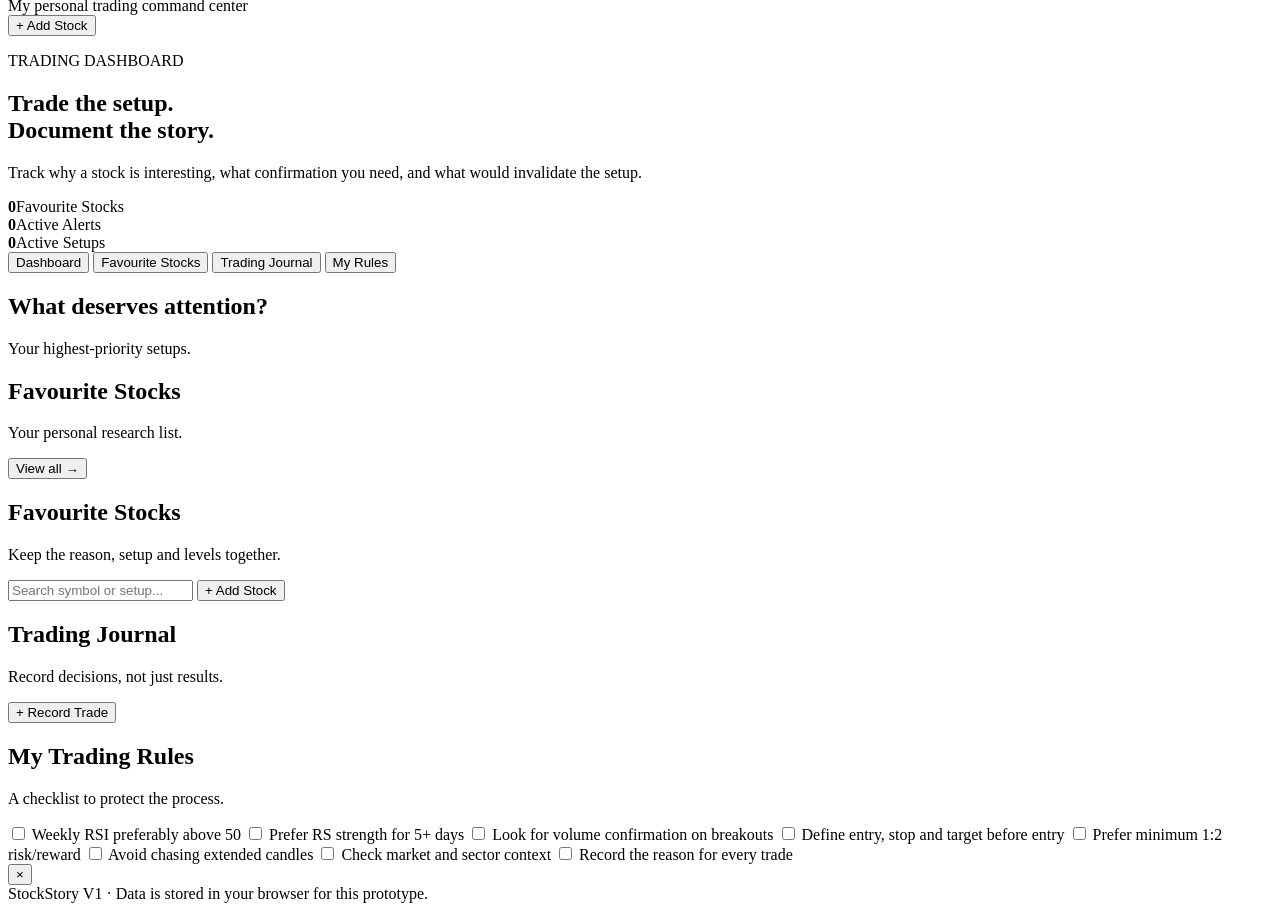
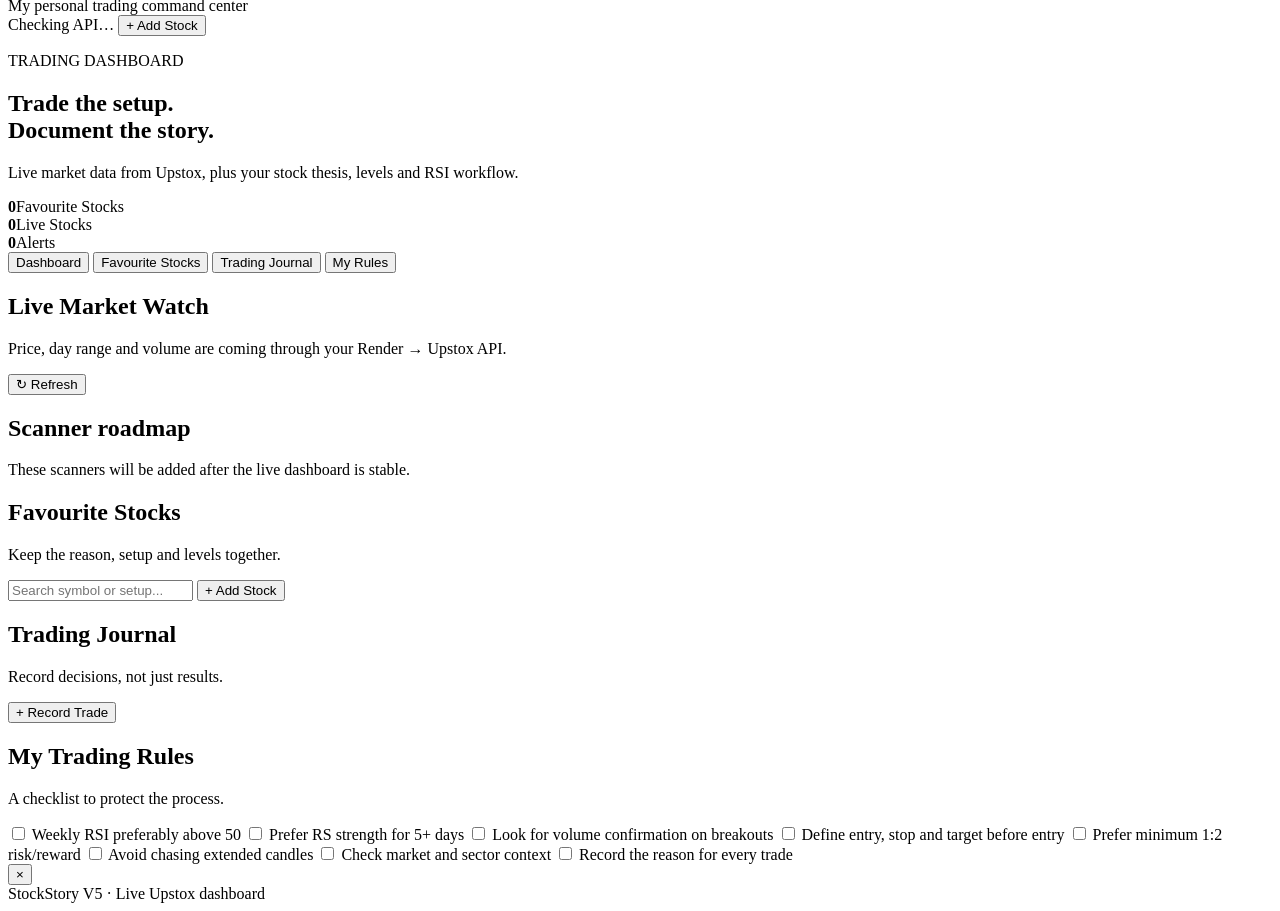
Before and after one commit to surajpjoshi/stockstory, a website: page index.html in a window 1280 px wide. Shown: the part 29-940 px from the top of the page. Drawn offline with Linux system fonts and the light colour scheme.

Commit message:
Update index.html

```diff
--- a/index.html
+++ b/index.html
@@ -12,7 +12,10 @@
     <div class="brand">Stock<span>Story</span></div>
     <div class="subtitle">My personal trading command center</div>
   </div>
+  <div class="top-actions">
+    <span id="apiStatus" class="status">Checking API…</span>
     <button class="primary" onclick="openAddStock()">+ Add Stock</button>
+  </div>
 </header>
 
 <main class="container">
@@ -20,12 +23,12 @@
     <div>
       <p class="eyebrow">TRADING DASHBOARD</p>
       <h1>Trade the setup.<br>Document the story.</h1>
-        <p class="muted">Track why a stock is interesting, what confirmation you need, and what would invalidate the setup.</p>
+      <p class="muted">Live market data from Upstox, plus your stock thesis, levels and RSI workflow.</p>
     </div>
     <div class="hero-stats">
       <div><strong id="stockCount">0</strong><span>Favourite Stocks</span></div>
-        <div><strong id="alertCount">0</strong><span>Active Alerts</span></div>
-        <div><strong id="setupCount">0</strong><span>Active Setups</span></div>
+      <div><strong id="liveCount">0</strong><span>Live Stocks</span></div>
+      <div><strong id="alertCount">0</strong><span>Alerts</span></div>
     </div>
   </section>
 
@@ -37,16 +40,30 @@
   </nav>
 
   <section id="dashboard" class="tab-panel active">
-      <div class="section-head"><div><h2>What deserves attention?</h2><p class="muted">Your highest-priority setups.</p></div></div>
+    <div class="section-head">
+      <div>
+        <h2>Live Market Watch</h2>
+        <p class="muted">Price, day range and volume are coming through your Render → Upstox API.</p>
+      </div>
+      <button class="ghost" onclick="refreshAll()">↻ Refresh</button>
+    </div>
+    <div id="liveGrid" class="stock-grid"></div>
+
+    <div class="section-head space-top">
+      <div>
+        <h2>Scanner roadmap</h2>
+        <p class="muted">These scanners will be added after the live dashboard is stable.</p>
+      </div>
+    </div>
     <div id="attentionGrid" class="card-grid"></div>
-
-      <div class="section-head space-top"><div><h2>Favourite Stocks</h2><p class="muted">Your personal research list.</p></div><button class="ghost" onclick="switchTab('stocks')">View all →</button></div>
-      <div id="dashboardStocks" class="stock-grid"></div>
   </section>
 
   <section id="stocks" class="tab-panel">
     <div class="section-head">
-        <div><h2>Favourite Stocks</h2><p class="muted">Keep the reason, setup and levels together.</p></div>
+      <div>
+        <h2>Favourite Stocks</h2>
+        <p class="muted">Keep the reason, setup and levels together.</p>
+      </div>
       <div class="filters">
         <input id="stockSearch" placeholder="Search symbol or setup..." oninput="renderStocks()">
         <button class="primary" onclick="openAddStock()">+ Add Stock</button>
@@ -57,7 +74,10 @@
 
   <section id="journal" class="tab-panel">
     <div class="section-head">
-        <div><h2>Trading Journal</h2><p class="muted">Record decisions, not just results.</p></div>
+      <div>
+        <h2>Trading Journal</h2>
+        <p class="muted">Record decisions, not just results.</p>
+      </div>
       <button class="primary" onclick="openJournal()">+ Record Trade</button>
     </div>
     <div id="journalStats" class="metrics"></div>
@@ -65,7 +85,12 @@
   </section>
 
   <section id="rules" class="tab-panel">
-      <div class="section-head"><div><h2>My Trading Rules</h2><p class="muted">A checklist to protect the process.</p></div></div>
+    <div class="section-head">
+      <div>
+        <h2>My Trading Rules</h2>
+        <p class="muted">A checklist to protect the process.</p>
+      </div>
+    </div>
     <div class="rules-card">
       <label><input type="checkbox"> Weekly RSI preferably above 50</label>
       <label><input type="checkbox"> Prefer RS strength for 5+ days</label>
@@ -86,7 +111,7 @@
   </div>
 </div>
 
-  <footer>StockStory V1 · Data is stored in your browser for this prototype.</footer>
+<footer>StockStory V5 · Live Upstox dashboard</footer>
 <script src="app.js"></script>
 </body>
 </html>
```
Lines whose indentation alone changed are shown as unchanged.
